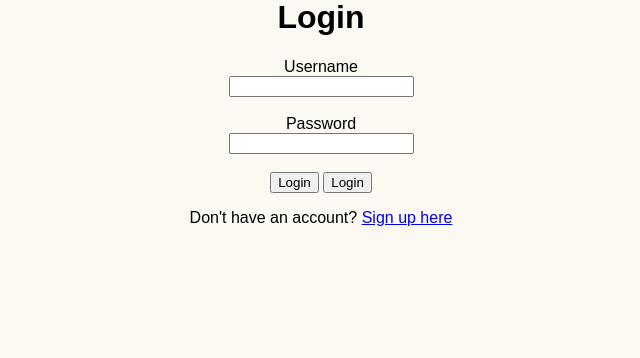
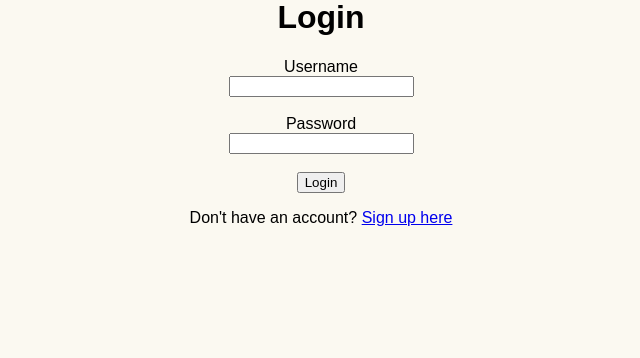
Before and after one commit to 23333sophia/12DTP_Flask-web-application, a Flask app: page /login in a window 1280 px wide. Shown: the part 70-428 px from the top of the page, without its empty margins (319-959 px from the left). Run offline with Flask 3, Linux system fonts and the light colour scheme.

Commit message:
classes in login for css removed extra login button

```diff
--- a/templates/login.html
+++ b/templates/login.html
@@ -1,26 +1,24 @@
 {% extends 'base.html' %}
 {% block content %}
+<div class="login-box">
     <h1>Login</h1>
     <!-- A form to login with -->
     <!-- POST to the LOGIN route this is set by the action value -->
     <form action="/login" method="post">
-    <!-- 각 입력창 세트마다 br을 넣어 아래로 떨어지게 만듭니다 -->
         <label for="username">Username</label><br>
         <input type="text" name="username" required maxlength="15"><br><br>
         <label for="password">Password</label><br>
         <input type="password" name="password" required maxlength="15"><br><br>
 
-    <button type="submit">Login</button>
-
         {% with messages = get_flashed_messages() %}
             {% if messages %}
                 {% for message in messages %}
-                <p class="login-for-inventory">{{ message }}</p>
+                    <p class="login-error">{{ message }}</p>
                 {% endfor %}
             {% endif %}
         {% endwith %}
-
-    <button type="submit">Login</button>
-    <p>Don't have an account? <a href="/signup">Sign up here</a></p>
+        <button type="submit" class="login-btn">Login</button>
     </form>
+    <p class="signup-link">Don't have an account? <a href="/signup">Sign up here</a></p>
+</div>
 {% endblock %}
```
Lines whose indentation alone changed are shown as unchanged.
